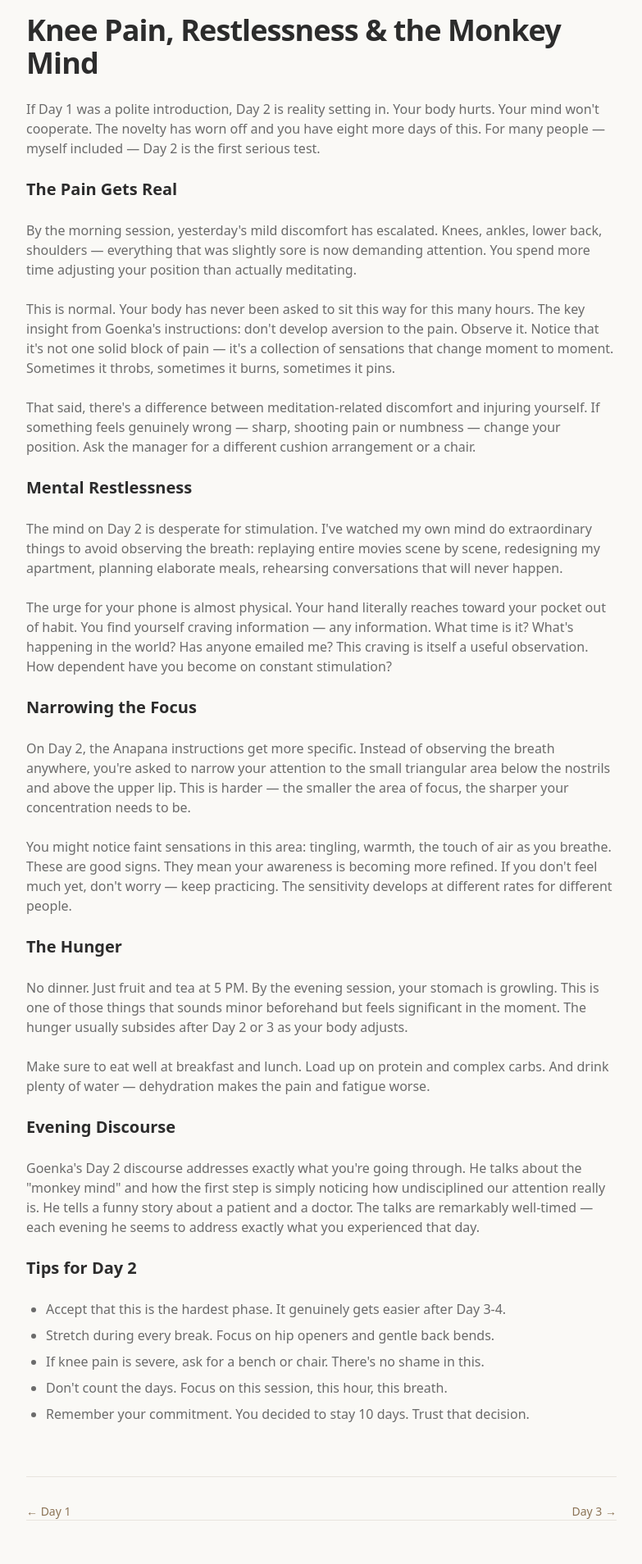
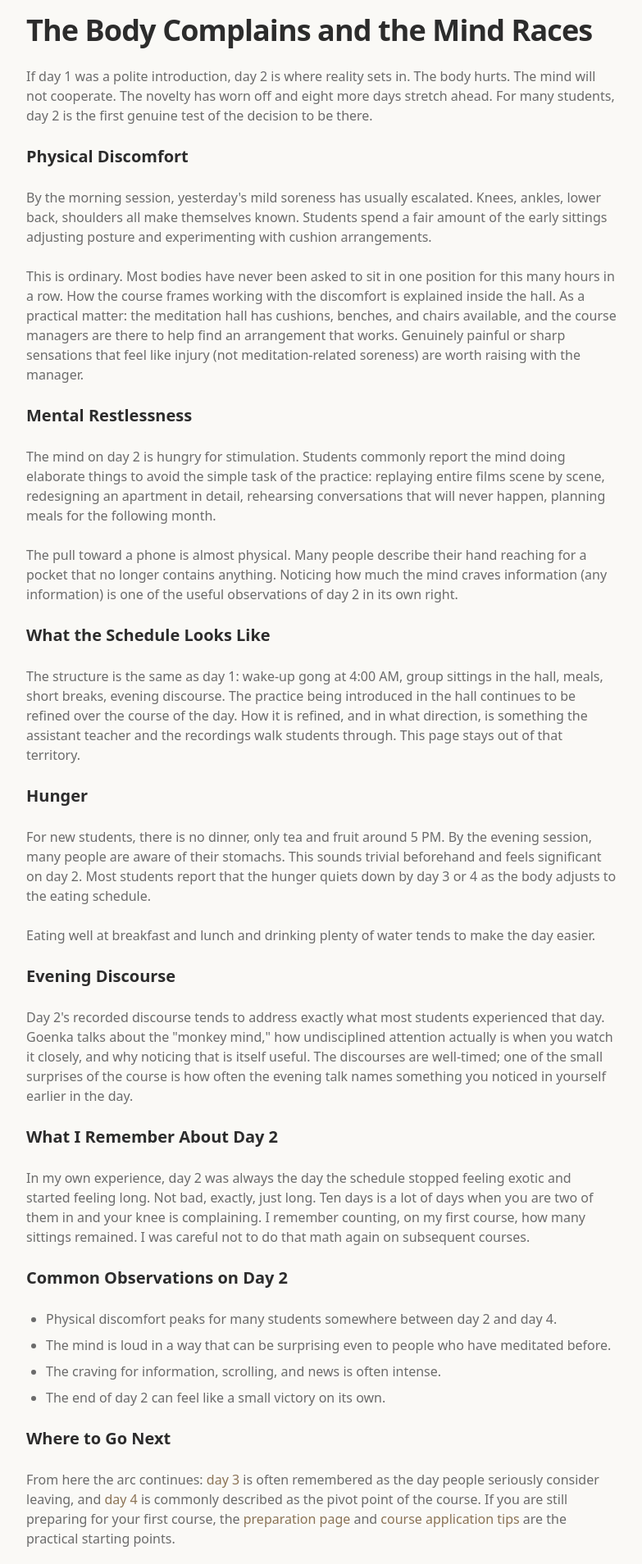
Before and after one commit to m13v/vipassana-cool, a Next.js app: page /experience/day-2 in a window 1280 px wide. Shown: the part 260-2168 px from the top of the page at 82% size, without its empty margins (248-1031 px from the left). Built offline with nearby package versions, Linux system fonts and the light colour scheme.

Commit message:
Update Day 2 page content and metadata for an objective tone

```diff
--- a/src/app/experience/day-2/page.tsx
+++ b/src/app/experience/day-2/page.tsx
@@ -2,67 +2,78 @@ import type { Metadata } from "next";
 import { DayPage } from "@/components/day-page";
 
 export const metadata: Metadata = {
-  title: "Vipassana Day 2 — Knee Pain, Restlessness & the Monkey Mind",
+  title: "Vipassana Day 2 — The Body Complains and the Mind Races",
   description:
-    "Day 2 of Vipassana is often the hardest. Knee pain, back pain, mental restlessness, and the overwhelming urge to reach for your phone. Here's what to expect.",
+    "A descriptive account of day 2 of a 10-day Vipassana course: physical discomfort, restless mind, and the first real test of the schedule.",
   alternates: { canonical: "https://vipassana.cool/experience/day-2" },
 };
 
 export default function Day2Page() {
   return (
-    <DayPage day={2} title="Knee Pain, Restlessness & the Monkey Mind">
+    <DayPage day={2} title="The Body Complains and the Mind Races">
       <p>
-        If Day 1 was a polite introduction, Day 2 is reality setting in. Your body hurts. Your mind won&apos;t cooperate. The novelty has worn off and you have eight more days of this. For many people — myself included — Day 2 is the first serious test.
+        If day 1 was a polite introduction, day 2 is where reality sets in. The body hurts. The mind will not cooperate. The novelty has worn off and eight more days stretch ahead. For many students, day 2 is the first genuine test of the decision to be there.
       </p>
 
-      <h2 className="text-xl font-bold text-foreground">The Pain Gets Real</h2>
+      <h2 className="text-xl font-bold text-foreground">Physical Discomfort</h2>
       <p>
-        By the morning session, yesterday&apos;s mild discomfort has escalated. Knees, ankles, lower back, shoulders — everything that was slightly sore is now demanding attention. You spend more time adjusting your position than actually meditating.
+        By the morning session, yesterday&apos;s mild soreness has usually escalated. Knees, ankles, lower back, shoulders all make themselves known. Students spend a fair amount of the early sittings adjusting posture and experimenting with cushion arrangements.
       </p>
       <p>
-        This is normal. Your body has never been asked to sit this way for this many hours. The key insight from Goenka&apos;s instructions: don&apos;t develop aversion to the pain. Observe it. Notice that it&apos;s not one solid block of pain — it&apos;s a collection of sensations that change moment to moment. Sometimes it throbs, sometimes it burns, sometimes it pins.
-      </p>
-      <p>
-        That said, there&apos;s a difference between meditation-related discomfort and injuring yourself. If something feels genuinely wrong — sharp, shooting pain or numbness — change your position. Ask the manager for a different cushion arrangement or a chair.
+        This is ordinary. Most bodies have never been asked to sit in one position for this many hours in a row. How the course frames working with the discomfort is explained inside the hall. As a practical matter: the meditation hall has cushions, benches, and chairs available, and the course managers are there to help find an arrangement that works. Genuinely painful or sharp sensations that feel like injury (not meditation-related soreness) are worth raising with the manager.
       </p>
 
       <h2 className="text-xl font-bold text-foreground">Mental Restlessness</h2>
       <p>
-        The mind on Day 2 is desperate for stimulation. I&apos;ve watched my own mind do extraordinary things to avoid observing the breath: replaying entire movies scene by scene, redesigning my apartment, planning elaborate meals, rehearsing conversations that will never happen.
+        The mind on day 2 is hungry for stimulation. Students commonly report the mind doing elaborate things to avoid the simple task of the practice: replaying entire films scene by scene, redesigning an apartment in detail, rehearsing conversations that will never happen, planning meals for the following month.
       </p>
       <p>
-        The urge for your phone is almost physical. Your hand literally reaches toward your pocket out of habit. You find yourself craving information — any information. What time is it? What&apos;s happening in the world? Has anyone emailed me? This craving is itself a useful observation. How dependent have you become on constant stimulation?
+        The pull toward a phone is almost physical. Many people describe their hand reaching for a pocket that no longer contains anything. Noticing how much the mind craves information (any information) is one of the useful observations of day 2 in its own right.
       </p>
 
-      <h2 className="text-xl font-bold text-foreground">Narrowing the Focus</h2>
+      <h2 className="text-xl font-bold text-foreground">What the Schedule Looks Like</h2>
       <p>
-        On Day 2, the Anapana instructions get more specific. Instead of observing the breath anywhere, you&apos;re asked to narrow your attention to the small triangular area below the nostrils and above the upper lip. This is harder — the smaller the area of focus, the sharper your concentration needs to be.
+        The structure is the same as day 1: wake-up gong at 4:00 AM, group sittings in the hall, meals, short breaks, evening discourse. The practice being introduced in the hall continues to be refined over the course of the day. How it is refined, and in what direction, is something the assistant teacher and the recordings walk students through. This page stays out of that territory.
+      </p>
+
+      <h2 className="text-xl font-bold text-foreground">Hunger</h2>
+      <p>
+        For new students, there is no dinner, only tea and fruit around 5 PM. By the evening session, many people are aware of their stomachs. This sounds trivial beforehand and feels significant on day 2. Most students report that the hunger quiets down by day 3 or 4 as the body adjusts to the eating schedule.
       </p>
       <p>
-        You might notice faint sensations in this area: tingling, warmth, the touch of air as you breathe. These are good signs. They mean your awareness is becoming more refined. If you don&apos;t feel much yet, don&apos;t worry — keep practicing. The sensitivity develops at different rates for different people.
-      </p>
-
-      <h2 className="text-xl font-bold text-foreground">The Hunger</h2>
-      <p>
-        No dinner. Just fruit and tea at 5 PM. By the evening session, your stomach is growling. This is one of those things that sounds minor beforehand but feels significant in the moment. The hunger usually subsides after Day 2 or 3 as your body adjusts.
-      </p>
-      <p>
-        Make sure to eat well at breakfast and lunch. Load up on protein and complex carbs. And drink plenty of water — dehydration makes the pain and fatigue worse.
+        Eating well at breakfast and lunch and drinking plenty of water tends to make the day easier.
       </p>
 
       <h2 className="text-xl font-bold text-foreground">Evening Discourse</h2>
       <p>
-        Goenka&apos;s Day 2 discourse addresses exactly what you&apos;re going through. He talks about the &quot;monkey mind&quot; and how the first step is simply noticing how undisciplined our attention really is. He tells a funny story about a patient and a doctor. The talks are remarkably well-timed — each evening he seems to address exactly what you experienced that day.
+        Day 2&apos;s recorded discourse tends to address exactly what most students experienced that day. Goenka talks about the &quot;monkey mind,&quot; how undisciplined attention actually is when you watch it closely, and why noticing that is itself useful. The discourses are well-timed; one of the small surprises of the course is how often the evening talk names something you noticed in yourself earlier in the day.
       </p>
 
-      <h2 className="text-xl font-bold text-foreground">Tips for Day 2</h2>
+      <h2 className="text-xl font-bold text-foreground">What I Remember About Day 2</h2>
+      <p>
+        In my own experience, day 2 was always the day the schedule stopped feeling exotic and started feeling long. Not bad, exactly, just long. Ten days is a lot of days when you are two of them in and your knee is complaining. I remember counting, on my first course, how many sittings remained. I was careful not to do that math again on subsequent courses.
+      </p>
+
+      <h2 className="text-xl font-bold text-foreground">Common Observations on Day 2</h2>
       <ul className="list-disc space-y-2 pl-6">
-        <li>Accept that this is the hardest phase. It genuinely gets easier after Day 3-4.</li>
-        <li>Stretch during every break. Focus on hip openers and gentle back bends.</li>
-        <li>If knee pain is severe, ask for a bench or chair. There&apos;s no shame in this.</li>
-        <li>Don&apos;t count the days. Focus on this session, this hour, this breath.</li>
-        <li>Remember your commitment. You decided to stay 10 days. Trust that decision.</li>
+        <li>Physical discomfort peaks for many students somewhere between day 2 and day 4.</li>
+        <li>The mind is loud in a way that can be surprising even to people who have meditated before.</li>
+        <li>The craving for information, scrolling, and news is often intense.</li>
+        <li>The end of day 2 can feel like a small victory on its own.</li>
       </ul>
+
+      <h2 className="text-xl font-bold text-foreground">Where to Go Next</h2>
+      <p>
+        From here the arc continues:{" "}
+        <a href="/experience/day-3" className="text-accent hover:text-foreground">day 3</a>
+        {" "}is often remembered as the day people seriously consider leaving, and{" "}
+        <a href="/experience/day-4" className="text-accent hover:text-foreground">day 4</a>
+        {" "}is commonly described as the pivot point of the course. If you are still preparing for your first course, the{" "}
+        <a href="/prepare" className="text-accent hover:text-foreground">preparation page</a>
+        {" "}and{" "}
+        <a href="/guide/course-application-tips" className="text-accent hover:text-foreground">course application tips</a>
+        {" "}are the practical starting points.
+      </p>
     </DayPage>
   );
 }
```
